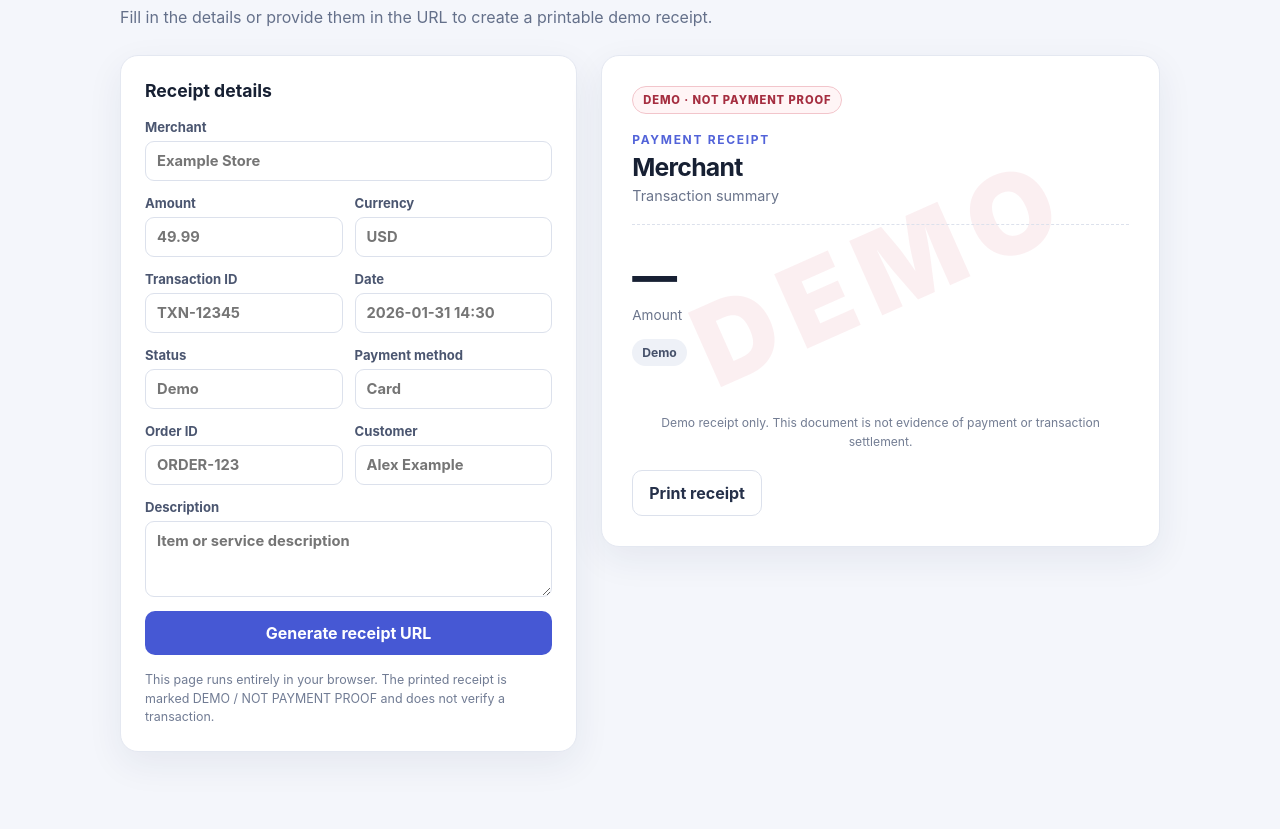
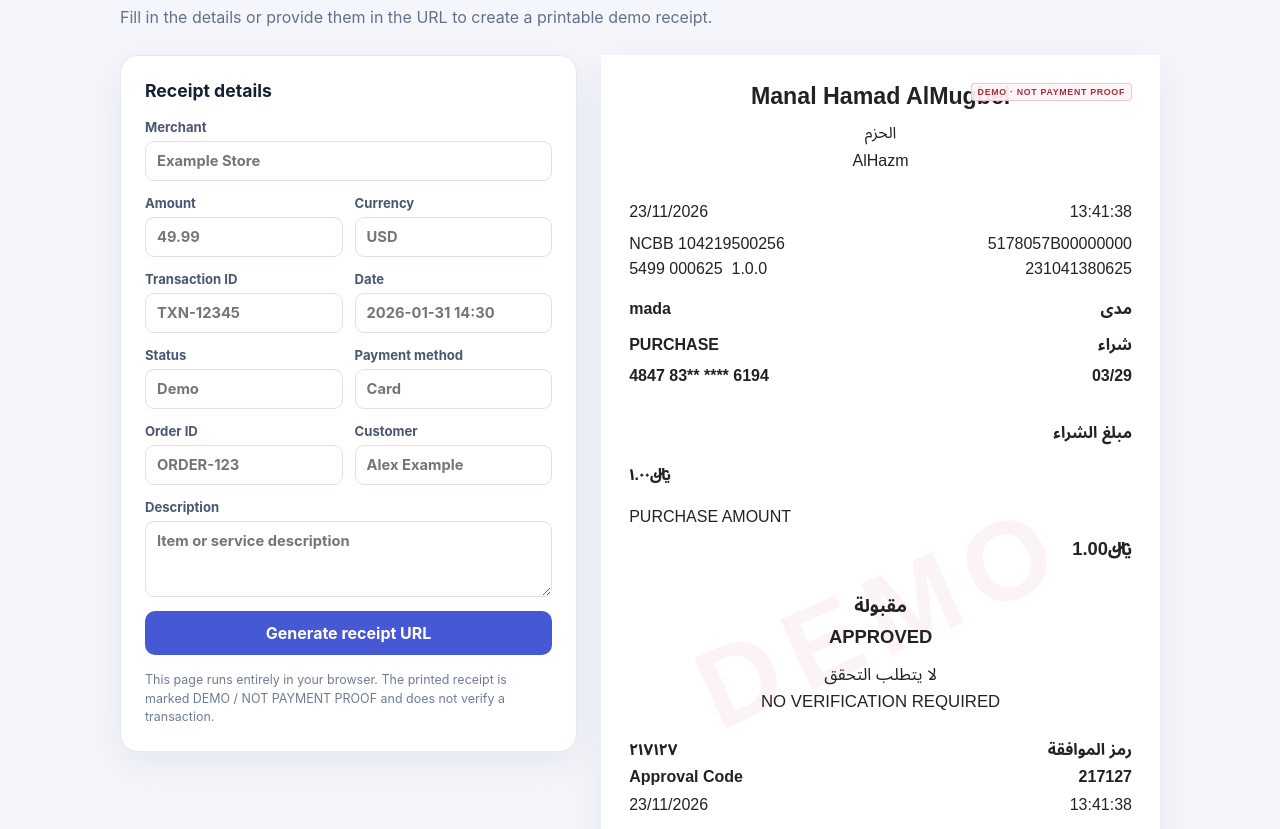
Before and after one commit to edfapay/edfapay-receipt-generator, a plain HTML site: page index.html in a window 1280 px wide. Shown: the part 123-952 px from the top of the page. Before the commit the page ends 923 px from the top, so only its background shows below. Drawn offline with Linux system fonts and the light colour scheme.

Commit message:
Match receipt preview to sample design
Co-authored-by: Copilot <223556219+Copilot@users.noreply.github.com>

```diff
--- a/index.html
+++ b/index.html
@@ -3,7 +3,7 @@
 <head>
   <meta charset="utf-8">
   <meta name="viewport" content="width=device-width, initial-scale=1">
-  <meta name="theme-color" content="#f4f6fb">
+  <meta name="theme-color" content="#ffffff">
   <title>Receipt Generator</title>
   <style>
     :root {
@@ -84,13 +84,27 @@
     .button-row { display: flex; flex-wrap: wrap; gap: 10px; margin-top: 18px; }
     .hint { margin: 16px 0 0; color: #717c94; font-size: 0.78rem; line-height: 1.5; }
 
-    .receipt { position: relative; overflow: hidden; padding: 30px; }
+    .receipt {
+      position: relative;
+      width: 100%;
+      max-width: 608px;
+      min-height: 1000px;
+      overflow: hidden;
+      padding: 28px;
+      border: 0;
+      border-radius: 0;
+      background: #fff;
+      box-shadow: 0 12px 36px rgb(34 48 86 / 7%);
+      color: #222;
+      font-family: Arial, "Noto Sans Arabic", sans-serif;
+    }
+
     .receipt::after {
       position: absolute;
-      top: 44%;
+      top: 48%;
       left: 50%;
       z-index: 0;
-      color: rgb(206 54 74 / 8%);
+      color: rgb(206 54 74 / 6%);
       content: "DEMO";
       font-size: clamp(4rem, 12vw, 7rem);
       font-weight: 900;
@@ -101,36 +115,59 @@
 
     .receipt-content { position: relative; z-index: 1; }
     .demo-badge {
-      display: inline-flex;
-      margin-bottom: 18px;
+      position: absolute;
+      top: 0;
+      right: 0;
       border: 1px solid #f2c5cb;
-      border-radius: 999px;
-      padding: 6px 10px;
-      background: #fff5f6;
+      border-radius: 3px;
+      padding: 3px 6px;
+      background: rgb(255 245 246 / 92%);
       color: #a52e40;
-      font-size: 0.7rem;
+      font-size: 0.55rem;
       font-weight: 800;
       letter-spacing: 0.08em;
     }
 
-    .receipt-heading { padding-bottom: 20px; border-bottom: 1px dashed #dce1ec; }
-    .receipt-heading .eyebrow { margin-bottom: 5px; }
-    .merchant { margin: 0; overflow-wrap: anywhere; font-size: 1.55rem; letter-spacing: -0.03em; }
-    .receipt-title { margin: 5px 0 0; color: #6a748b; font-size: 0.9rem; }
-    .amount { margin: 24px 0 4px; font-size: clamp(2rem, 6vw, 2.8rem); font-weight: 780; letter-spacing: -0.05em; }
-    .amount-label { margin: 0; color: #6a748b; font-size: 0.85rem; }
-    .status { display: inline-block; margin-top: 16px; border-radius: 999px; padding: 6px 10px; background: #eef1f7; color: #46516a; font-size: 0.76rem; font-weight: 750; }
-    .details { display: grid; gap: 14px; margin: 24px 0 0; }
-    .detail { display: flex; justify-content: space-between; gap: 18px; font-size: 0.87rem; }
-    .detail dt { color: #6a748b; }
-    .detail dd { max-width: 62%; margin: 0; overflow-wrap: anywhere; text-align: right; font-weight: 650; }
-    .description { padding-top: 14px; border-top: 1px dashed #dce1ec; }
-    .receipt-footer { margin: 24px 0 0; color: #737d93; font-size: 0.76rem; line-height: 1.55; text-align: center; }
+    .receipt-heading { padding-top: 0; text-align: center; }
+    .merchant { margin: 0; overflow-wrap: anywhere; font-size: 1.45rem; line-height: 1.2; }
+    .merchant-ar { margin: 5px 0 0; font-size: 1rem; }
+    .receipt-title { margin: 2px 0 0; font-size: 1rem; }
+    .receipt-meta { margin-top: 30px; }
+    .receipt-row { display: flex; justify-content: space-between; gap: 12px; line-height: 1.48; }
+    .receipt-row > span { min-width: 0; overflow-wrap: anywhere; }
+    .receipt-row > span:last-child { text-align: right; }
+    .receipt-identifiers { margin-top: 8px; }
+    .receipt-identifiers .receipt-row + .receipt-row { margin-top: 2px; }
+    .receipt-payment { margin-top: 16px; font-weight: 700; }
+    .receipt-payment .receipt-row + .receipt-row { margin-top: 12px; }
+    .receipt-card { margin-top: 8px; font-weight: 700; }
+    .amount-block { margin-top: 28px; }
+    .amount-ar-label { margin: 0 0 8px; text-align: right; font-weight: 700; }
+    .amount-row { display: flex; justify-content: space-between; gap: 12px; font-weight: 700; }
+    .amount-label { margin: 16px 0 0; }
+    .amount { margin: 4px 0 0; text-align: right; font-size: 1.15rem; font-weight: 700; }
+    .status-block { margin-top: 18px; text-align: center; }
+    .status-ar, .status { margin: 0; font-size: 1.15rem; font-weight: 700; }
+    .status { display: block; padding: 0; background: none; color: inherit; }
+    .verification { margin-top: 14px; text-align: center; }
+    .verification-ar, .verification-en { margin: 0; font-size: 1.05rem; line-height: 1.6; }
+    .approval-block { margin-top: 22px; }
+    .approval-block .receipt-row { font-weight: 700; }
+    .approval-block .receipt-row + .receipt-row { margin-top: 4px; }
+    .approval-block .receipt-row:last-child { font-weight: 400; }
+    .receipt-footer { margin: 32px 0 0; font-size: 0.95rem; line-height: 1.65; text-align: center; }
+    .receipt-footer p { margin: 0 0 8px; }
+    .receipt-footer .copy-label { margin-top: 12px; font-weight: 700; }
+    .receipt-technical { display: grid; grid-template-columns: 1fr 1fr 1fr; gap: 8px; margin-top: 38px; font-size: 0.82rem; line-height: 1.6; }
+    .receipt-technical span:nth-child(3n + 2) { text-align: center; }
+    .receipt-technical span:nth-child(3n) { text-align: right; }
+    .receipt-custom-details { margin-top: 14px; font-size: 0.8rem; line-height: 1.5; overflow-wrap: anywhere; }
+    .receipt-custom-details:empty { display: none; }
 
     @media (max-width: 760px) {
       .page { margin: 28px auto; }
       .layout { grid-template-columns: 1fr; }
-      .receipt { grid-row: 1; }
+      .receipt { grid-row: 1; min-height: 0; }
     }
 
     @media print {
@@ -138,8 +175,8 @@
       .page { width: 100%; margin: 0; }
       header, .panel, .button-row { display: none !important; }
       .layout { display: block; }
-      .receipt { max-width: 560px; margin: 0 auto; border: 0; box-shadow: none; }
-      .receipt::after { color: rgb(206 54 74 / 12%); }
+      .receipt { max-width: 608px; min-height: 1000px; margin: 0 auto; border: 0; box-shadow: none; }
+      .receipt::after { color: rgb(206 54 74 / 6%); }
       body { print-color-adjust: exact; -webkit-print-color-adjust: exact; }
     }
   </style>
@@ -203,15 +240,54 @@
         <div class="receipt-content">
           <span class="demo-badge">DEMO · NOT PAYMENT PROOF</span>
           <div class="receipt-heading">
-            <p class="eyebrow">Payment receipt</p>
-            <h2 class="merchant" id="merchant">Merchant</h2>
-            <p class="receipt-title">Transaction summary</p>
+            <h2 class="merchant" id="merchant">Manal Hamad AlMugbel</h2>
+            <p class="merchant-ar" lang="ar" dir="rtl">الحزم</p>
+            <p class="receipt-title">AlHazm</p>
           </div>
-          <p class="amount" id="amount">—</p>
-          <p class="amount-label">Amount</p>
-          <span class="status" id="status">Demo</span>
-          <dl class="details" id="details"></dl>
-          <p class="receipt-footer">Demo receipt only. This document is not evidence of payment or transaction settlement.</p>
+          <div class="receipt-meta">
+            <div class="receipt-row"><span id="date">23/11/2026</span><span id="time">13:41:38</span></div>
+          </div>
+          <div class="receipt-identifiers">
+            <div class="receipt-row"><span id="transaction-id">NCBB 104219500256</span><span id="order-id">5178057B00000000</span></div>
+            <div class="receipt-row"><span>5499 000625&nbsp; 1.0.0</span><span>231041380625</span></div>
+          </div>
+          <div class="receipt-payment">
+            <div class="receipt-row"><span id="payment-method">mada</span><span lang="ar" dir="rtl">مدى</span></div>
+            <div class="receipt-row"><span>PURCHASE</span><span lang="ar" dir="rtl">شراء</span></div>
+          </div>
+          <div class="receipt-row receipt-card"><span id="customer">4847 83** **** 6194</span><span>03/29</span></div>
+          <div class="amount-block">
+            <p class="amount-ar-label" lang="ar" dir="rtl">مبلغ الشراء</p>
+            <div class="amount-row"><span id="amount-ar">﷼١.٠٠</span></div>
+            <p class="amount-label">PURCHASE AMOUNT</p>
+            <p class="amount" id="amount">﷼1.00</p>
+          </div>
+          <div class="status-block">
+            <p class="status-ar" lang="ar" dir="rtl">مقبولة</p>
+            <p class="status" id="status">APPROVED</p>
+          </div>
+          <div class="verification">
+            <p class="verification-ar" lang="ar" dir="rtl">لا يتطلب التحقق</p>
+            <p class="verification-en">NO VERIFICATION REQUIRED</p>
+          </div>
+          <div class="approval-block">
+            <div class="receipt-row"><span id="approval-code-ar">٢١٧١٢٧</span><span lang="ar" dir="rtl">رمز الموافقة</span></div>
+            <div class="receipt-row"><span>Approval Code</span><span id="approval-code">217127</span></div>
+            <div class="receipt-row"><span id="footer-date">23/11/2026</span><span id="footer-time">13:41:38</span></div>
+          </div>
+          <div class="receipt-footer">
+            <p lang="ar" dir="rtl">شكرا لاستخدامك مدى</p>
+            <p>THANK YOU FOR USING mada</p>
+            <p lang="ar" dir="rtl">يرجى الاحتفاظ بالإيصال</p>
+            <p>PLEASE RETAIN RECEIPT</p>
+            <p class="copy-label" lang="ar" dir="rtl">** نسخة العميل **</p>
+            <p class="copy-label">** CUSTOMER COPY **</p>
+          </div>
+          <div class="receipt-technical">
+            <span>CONTACTLESS&nbsp; 000</span><span>A0000002282010</span><span>0000000000</span>
+            <span>0000&nbsp; 80&nbsp; 420300</span><span>410859D733A8DDD2</span><span>03</span>
+          </div>
+          <div class="receipt-custom-details" id="custom-details"></div>
         </div>
         <div class="button-row">
           <button class="secondary" id="print-button" type="button">Print receipt</button>
@@ -247,18 +323,6 @@
       document.getElementById(id).textContent = value;
     }
 
-    function addDetail(label, value, className = "") {
-      if (!value) return;
-      const row = document.createElement("div");
-      row.className = `detail ${className}`.trim();
-      const term = document.createElement("dt");
-      term.textContent = label;
-      const description = document.createElement("dd");
-      description.textContent = value;
-      row.append(term, description);
-      document.getElementById("details").append(row);
-    }
-
     function formatAmount(amount, currency) {
       if (!amount) return "—";
       const numericAmount = Number(amount.replace(/,/g, ""));
@@ -274,16 +338,34 @@
       }
     }
 
-    document.getElementById("merchant").textContent = getValue("merchant") || "Merchant";
-    document.getElementById("amount").textContent = formatAmount(getValue("amount"), getValue("currency"));
-    document.getElementById("status").textContent = getValue("status") || "Demo";
+    const dateValue = getValue("date");
+    const dateAndTime = dateValue.match(/^(.*?)(?:\s+(\d{1,2}:\d{2}(?::\d{2})?))$/);
+    const receiptDate = dateAndTime ? dateAndTime[1] : dateValue;
+    const receiptTime = dateAndTime ? dateAndTime[2] : "";
+    const amount = formatAmount(getValue("amount"), getValue("currency"));
+    const transactionId = getValue("transaction_id");
+    const orderId = getValue("order_id");
+    const customer = getValue("customer");
+    const status = getValue("status");
 
-    addDetail("Transaction ID", getValue("transaction_id"));
-    addDetail("Date", getValue("date"));
-    addDetail("Payment method", getValue("payment_method"));
-    addDetail("Order ID", getValue("order_id"));
-    addDetail("Customer", getValue("customer"));
-    addDetail("Description", getValue("description"), "description");
+    setText("merchant", getValue("merchant") || "Manal Hamad AlMugbel");
+    setText("date", receiptDate || "23/11/2026");
+    setText("footer-date", receiptDate || "23/11/2026");
+    setText("time", receiptTime || "13:41:38");
+    setText("footer-time", receiptTime || "13:41:38");
+    setText("transaction-id", transactionId || "NCBB 104219500256");
+    setText("order-id", orderId || "5178057B00000000");
+    setText("payment-method", getValue("payment_method") || "mada");
+    setText("amount", amount === "—" ? "﷼1.00" : amount);
+    setText("amount-ar", amount === "—" ? "﷼١.٠٠" : amount);
+    setText("status", status || "APPROVED");
+    setText("approval-code", transactionId || "217127");
+    setText("approval-code-ar", transactionId || "٢١٧١٢٧");
+
+    const customDetails = [getValue("description"), customer && customer !== "4847 83** **** 6194" ? `Customer: ${customer}` : ""]
+      .filter(Boolean)
+      .join(" · ");
+    setText("custom-details", customDetails);
 
     for (const [field, value] of Object.entries(aliases)) {
       const input = document.querySelector(`[name="${field}"]`);
```
